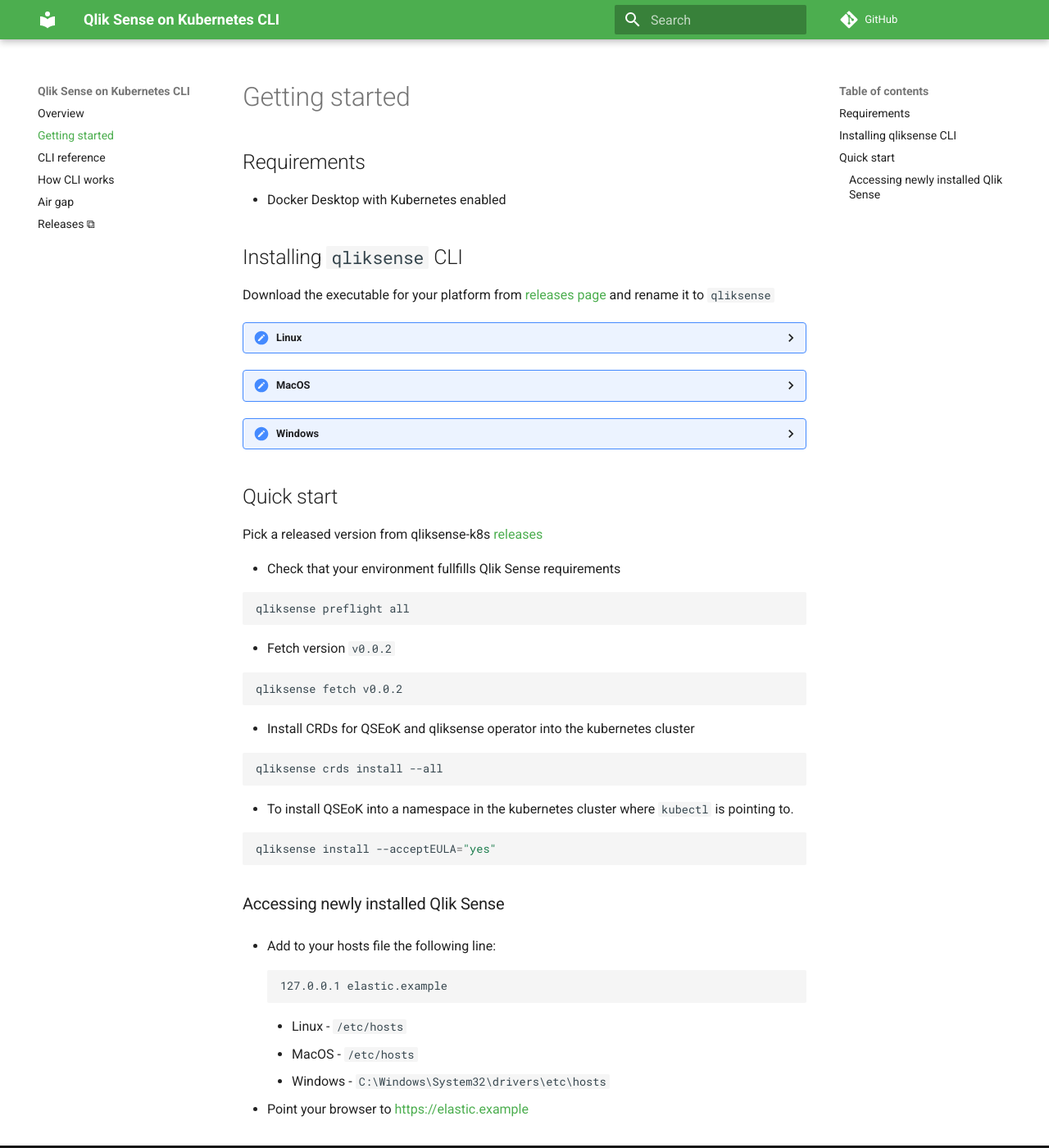
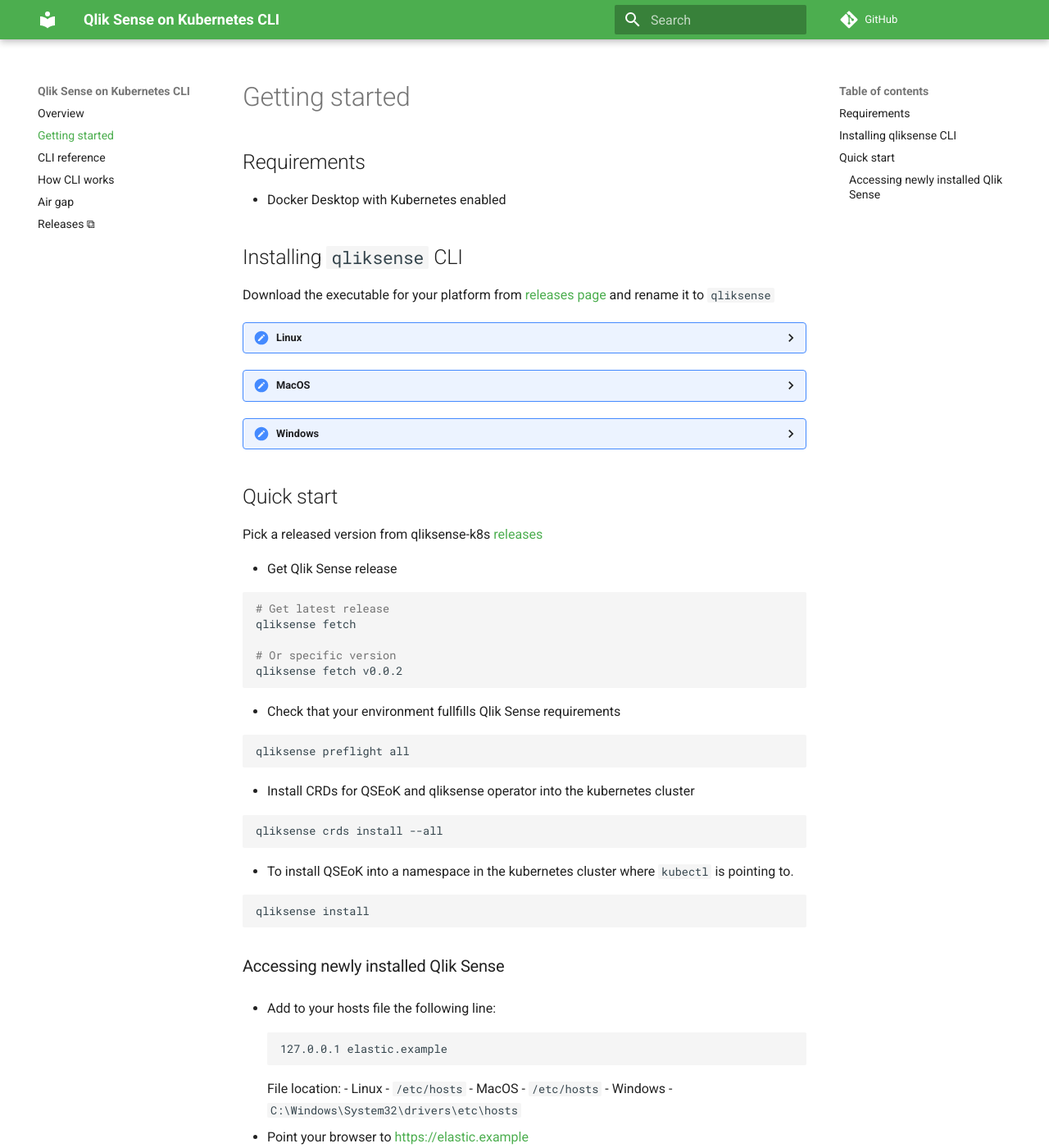
Before and after one commit to qlik-oss/sense-installer, an MkDocs documentation site: the page built from docs/getting_started.md, in a window 1280 px wide and 1400 px high. Shown: the whole window at 82% size. Built offline with MkDocs 1.6.1 and Material for MkDocs 9.7.7, drawn with Linux system fonts in a browser that asks for light colours; comment, search, counter and statistics services are not loaded.

Commit message:
Reorder steps, fetch without ver

````diff
--- a/docs/getting_started.md
+++ b/docs/getting_started.md
@@ -35,16 +35,20 @@
 
 Pick a released version from qliksense-k8s [releases](https://github.com/qlik-oss/qliksense-k8s/releases)
 
+- Get Qlik Sense release
+
+```shell
+# Get latest release
+qliksense fetch
+
+# Or specific version
+qliksense fetch v0.0.2
+```
+
 - Check that your environment fullfills Qlik Sense requirements
 
 ```shell
 qliksense preflight all
-```
-
-- Fetch version `v0.0.2`
-
-```shell
-qliksense fetch v0.0.2
 ```
 
 - Install CRDs for QSEoK and qliksense operator into the kubernetes cluster
@@ -56,7 +60,7 @@
 - To install QSEoK into a namespace in the kubernetes cluster where `kubectl` is pointing to.
 
 ```shell
-qliksense install --acceptEULA="yes"
+qliksense install
 ```
 
 ### Accessing newly installed Qlik Sense
@@ -67,6 +71,7 @@
     127.0.0.1 elastic.example
     ```
 
+    File location:
     - Linux - `/etc/hosts`
     - MacOS - `/etc/hosts`
     - Windows - `C:\Windows\System32\drivers\etc\hosts`
````
